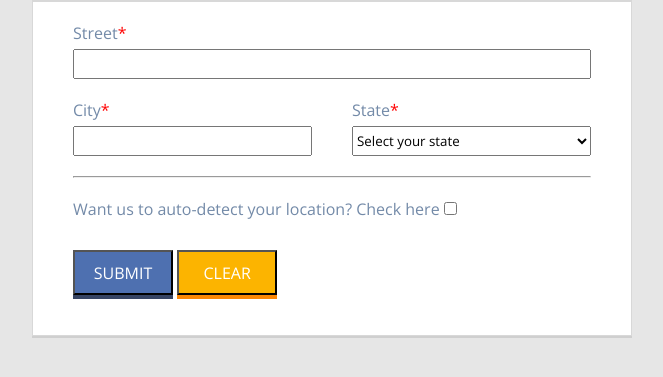
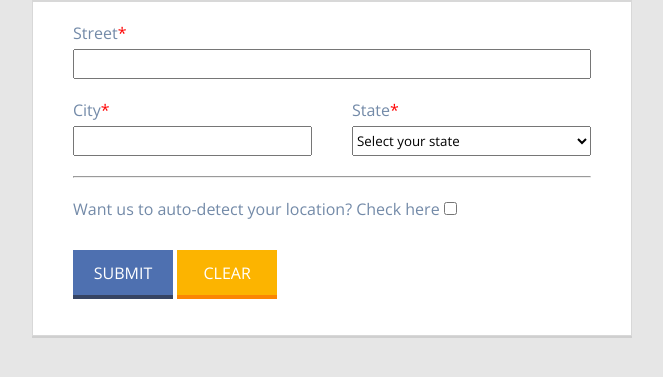
Before and after one commit to menghanx/menghanx.github.io, a Flask app: page / in a window 1280 px wide. Shown: the part 314-691 px from the top of the page, without its empty margins (308-971 px from the left). Run offline with Flask 2, Linux system fonts and the light colour scheme.

Commit message:
Removed button border

```diff
--- a/HW6/static/site.css
+++ b/HW6/static/site.css
@@ -41,7 +41,7 @@ form {
     padding: 20px 40px 40px 40px;
     background: #fff;
     box-shadow: 0 2px #cfcfcf;
-    border: 1px solid #d8d8d8;
+    border: 1px solid #d8d8d8
 }
 
 .form-title {
@@ -112,6 +112,7 @@ hr{
     width: 100px;
     height: 45px;
     box-shadow: 0 4px #364463;
+    border: none;
 }
 
 .btn-clear{
@@ -121,6 +122,7 @@ hr{
     width: 100px;
     height: 45px;
     box-shadow: 0 4px #fb8603;
+    border: none;
 }
 
 .result-section {
--- a/HW6/templates/index.html
+++ b/HW6/templates/index.html
@@ -97,7 +97,7 @@
             <div class="form-intro">Fill out the from to get weather info !</div>
         </div>
 
-        <form id="input-form" onsubmit="event.preventDefault(); request_weather_data();">
+        <form id="input-form" onsubmit="event.preventDefault(); request_weather_data();" style="">
             <div class="location-details">
                 <div class="street-input">
                     <label for="street" class="input-details">Street<span class="required">*</span></label>
```
